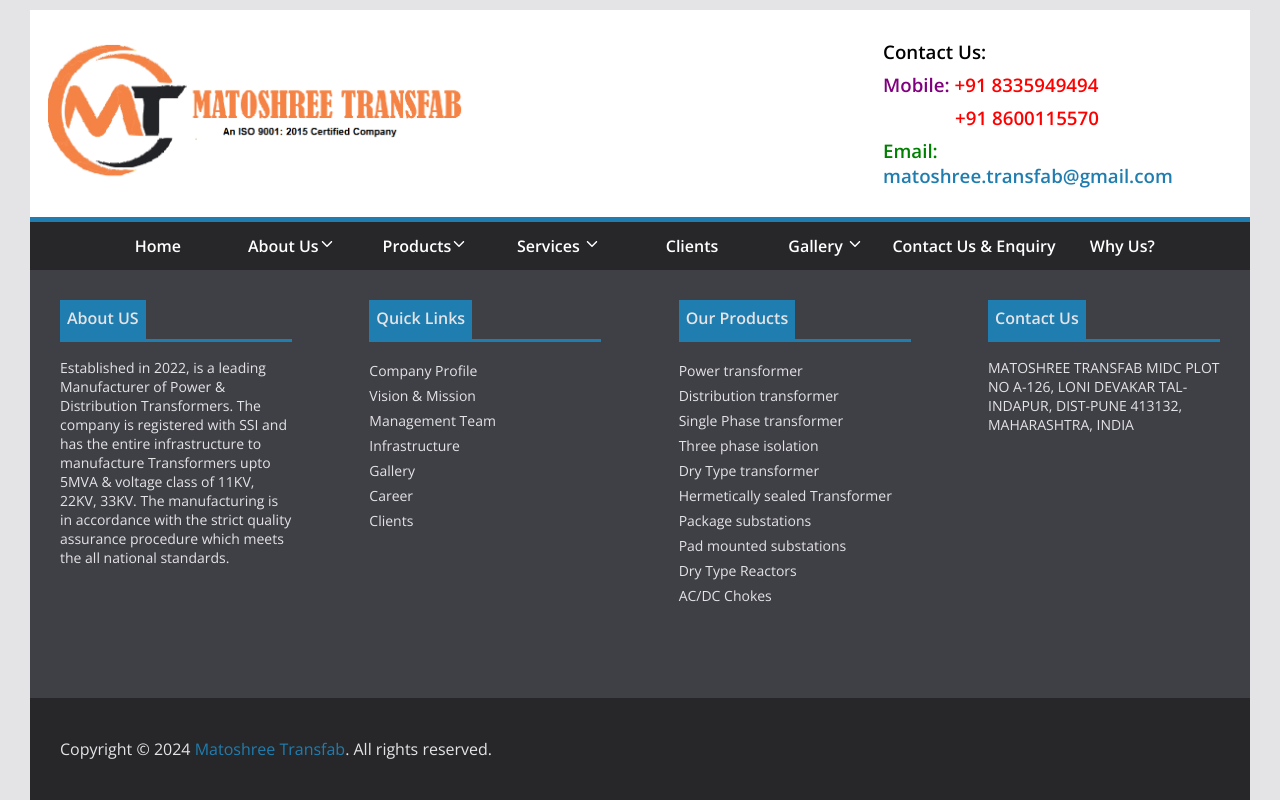
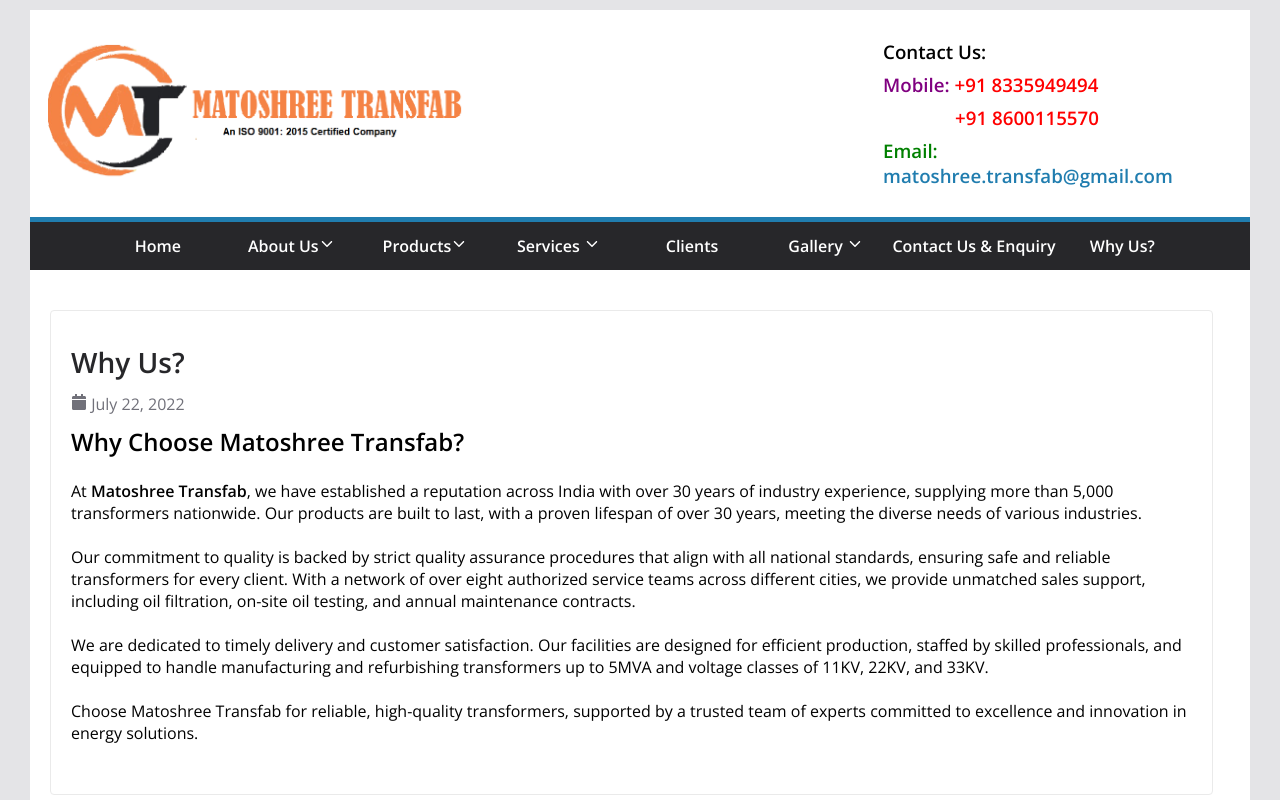
Before and after one commit to ramkrushn01/matoshree-transfab, a React (Create React App) app: page /why-us in a window 1280 px wide. Shown: the top 800 px of the page. Built offline with nearby package versions, Linux system fonts and the light colour scheme.

Commit message:
add the why us page

```diff
--- a/src/App.js
+++ b/src/App.js
@@ -12,6 +12,7 @@
 import Services from "./components/Services";
 import Clients from "./components/Clients";
 import ContactUs from "./components/ContactUs";
+import WhyUs from "./components/WhyUs";
 
 function App() {
     return (
@@ -28,6 +29,7 @@
                     <Route path="/services" element={ <Services/> } />
                     <Route path="/clients" element={ <Clients /> } />
                     <Route path="/contact-us" element={ <ContactUs /> }/>
+                    <Route path="/why-us/" element={<WhyUs/>}/>
                 </Routes>
                 {/* <Sidebar /> */}
                 <Footer />
--- a/src/components/Home.jsx
+++ b/src/components/Home.jsx
@@ -11,9 +11,9 @@
                     <HomeImages
                         ImagePath={"Images/Full-Name.jpeg"}
                         ImageName={
-                            "Matoshree Transfab Line Transformer Pvt Ltd"
+                            "Matoshree Transfab"
                         }
-                        CaptureDate={"March 22, 2021"}
+                        CaptureDate={"March 22, 2022"}
                         ImageWidth={"600px"}
                         ImageHeight={"400px"}
                     />
@@ -21,22 +21,22 @@
                 <div className="signal-image">
                     <HomeImages
                         ImagePath={"Images/Line-Trans.jpeg"}
-                        ImageName={"Matoshree Transfab and company pvt ltd"}
+                        ImageName={"Matoshree Transfab and company  "}
                         CaptureDate={"August 21, 2022"}
                     />
                     <HomeImages
                         ImagePath={"Images/Trans-Coils.jpeg"}
-                        ImageName={"Matoshree Transfab and company pvt ltd"}
+                        ImageName={"Matoshree Transfab and company  "}
                         CaptureDate={"August 21, 2022"}
                     />
                     <HomeImages
                         ImagePath={"Images/Brown-Trans.jpeg"}
-                        ImageName={"Matoshree Transfab and company pvt ltd"}
+                        ImageName={"Matoshree Transfab and company  "}
                         CaptureDate={"August 21, 2022"}
                     />
                     <HomeImages
                         ImagePath={"Images/Trans-openwell.jpeg"}
-                        ImageName={"Matoshree Transfab and company pvt ltd"}
+                        ImageName={"Matoshree Transfab and company  "}
                         CaptureDate={"August 21, 2022"}
                     />
                 </div>
--- a/src/components/Navbar.jsx
+++ b/src/components/Navbar.jsx
@@ -41,7 +41,7 @@
         <li className="nav-item"><Link to="/contact-us">Contact Us & Enquiry</Link>
           {/* <IoIosArrowDown />  */}
         </li>
-        <li className="nav-item">Why Us?</li>
+        <li className="nav-item"><Link to="/why-us/">Why Us?</Link></li>
       </ul>
     </div>
   )
--- /dev/null
+++ b/src/components/WhyUs.jsx
@@ -0,0 +1,72 @@
+import React from "react";
+import "../css/common/mainpages.css";
+import Sidebar from "./Sidebar";
+import { FaCalendar } from "react-icons/fa";
+import { RiDoubleQuotesL } from "react-icons/ri";
+
+export default function WhyUs() {
+    return (
+        <div className="main">
+            <div className="sub-main">
+                <div className="sub-main-img">
+                    {/* <img
+                        src="/Images/infrastructure1.jpg"
+                        alt="Infrastructure and Facilities"
+                    /> */}
+                </div>
+                <div className="sub-info">
+                    <div className="sub-info-head">
+                        Why Us?
+                        <div className="date">
+                            <FaCalendar /> July 22, 2022
+                        </div>
+                    </div>
+                    <section id="why-us">
+                        <h2>Why Choose Matoshree Transfab?</h2>
+                        <p>
+                            <br />
+                            At{" "}
+                            <strong>
+                                Matoshree Transfab
+                            </strong>
+                            , we have established a reputation across India with
+                            over 30 years of industry experience, supplying more
+                            than 5,000 transformers nationwide. Our products are
+                            built to last, with a proven lifespan of over 30
+                            years, meeting the diverse needs of various
+                            industries.
+                        </p>
+                        <p>
+                            <br />
+                            Our commitment to quality is backed by strict
+                            quality assurance procedures that align with all
+                            national standards, ensuring safe and reliable
+                            transformers for every client. With a network of
+                            over eight authorized service teams across different
+                            cities, we provide unmatched sales support,
+                            including oil filtration, on-site oil testing, and
+                            annual maintenance contracts.
+                        </p>
+                        <p>
+                            <br />
+                            We are dedicated to timely delivery and customer
+                            satisfaction. Our facilities are designed for
+                            efficient production, staffed by skilled
+                            professionals, and equipped to handle manufacturing
+                            and refurbishing transformers up to 5MVA and voltage
+                            classes of 11KV, 22KV, and 33KV.
+                        </p>
+                        <p>
+                            <br />
+                            Choose Matoshree Transfab for reliable, high-quality
+                            transformers, supported by a trusted team of experts
+                            committed to excellence and innovation in energy
+                            solutions.
+                        </p>
+                    </section>
+                </div>
+            </div>
+            <Sidebar />
+        </div>
+    );
+}
```
